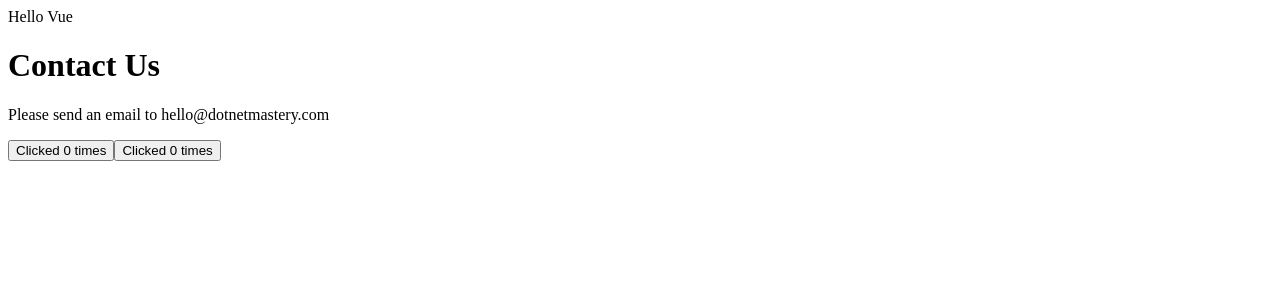
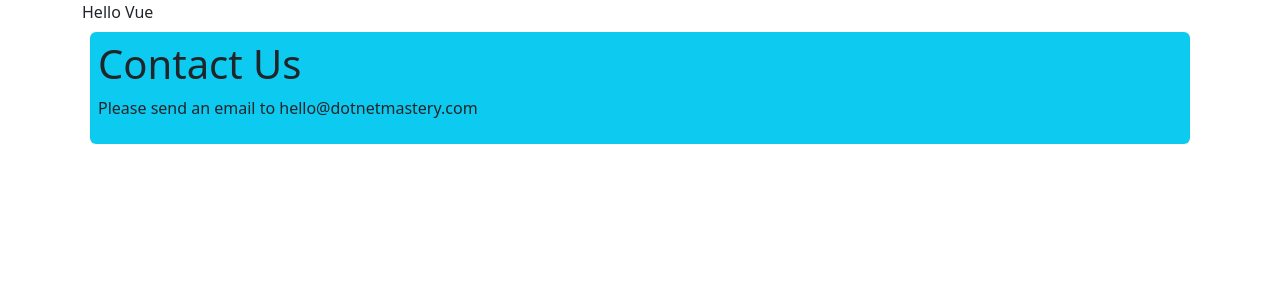
Before and after one commit to tee2490/02_VueComponents, a Vue app: page / in a window 1280 px wide. Shown: the top 300 px of the page. Built offline with nearby package versions, Linux system fonts and the light colour scheme.

Commit message:
08 add Bootstrap

```diff
--- a/index.html
+++ b/index.html
@@ -1,13 +1,25 @@
 <!DOCTYPE html>
 <html lang="">
   <head>
-    <meta charset="UTF-8">
-    <link rel="icon" href="/favicon.ico">
-    <meta name="viewport" content="width=device-width, initial-scale=1.0">
+    <meta charset="UTF-8" />
+    <link rel="icon" href="/favicon.ico" />
+    <link
+      href="https://cdn.jsdelivr.net/npm/bootstrap@5.3.3/dist/css/bootstrap.min.css"
+      rel="stylesheet"
+      integrity="sha384-QWTKZyjpPEjISv5WaRU9OFeRpok6YctnYmDr5pNlyT2bRjXh0JMhjY6hW+ALEwIH"
+      crossorigin="anonymous"
+    />
+
+    <meta name="viewport" content="width=device-width, initial-scale=1.0" />
     <title>Vite App</title>
   </head>
   <body>
     <div id="app"></div>
     <script type="module" src="/src/main.js"></script>
+    <script
+      src="https://cdn.jsdelivr.net/npm/bootstrap@5.3.3/dist/js/bootstrap.bundle.min.js"
+      integrity="sha384-YvpcrYf0tY3lHB60NNkmXc5s9fDVZLESaAA55NDzOxhy9GkcIdslK1eN7N6jIeHz"
+      crossorigin="anonymous"
+    ></script>
   </body>
 </html>
--- a/src/App.vue
+++ b/src/App.vue
@@ -1,9 +1,8 @@
 <template>
-  <div>{{ message }}</div>
-  <ContactUs></ContactUs>
-  <!--local component-->
-  <ButtonCounter></ButtonCounter>
-  <ButtonCounter></ButtonCounter>
+  <div class="container">
+    <div>{{ message }}</div>
+    <ContactUs></ContactUs>
+  </div>
 </template>
 
 <script setup>
--- a/src/components/ContactUs.vue
+++ b/src/components/ContactUs.vue
@@ -1,16 +1,11 @@
 <template>
-  <div class="">
-    <h1>Contact Us</h1>
-    <p>Please send an email to {{ email }}</p>
-  </div>
+    <div class="bg-info rounded p-2 m-2">
+        <h1>Contact Us</h1>
+        <p>Please send an email to {{ email }}</p>
+    </div>
 </template>
-<script>
+
+<script setup>
 import { ref } from "vue";
-
-export default {
-  setup() {
-    const email = ref("hello@dotnetmastery.com");
-    return { email };
-  },
-};
+const email = ref("hello@dotnetmastery.com");
 </script>
```
